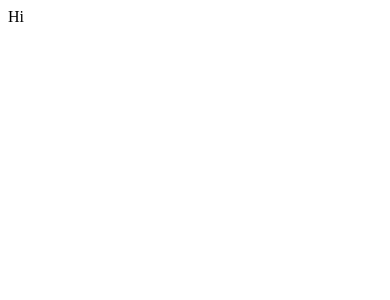
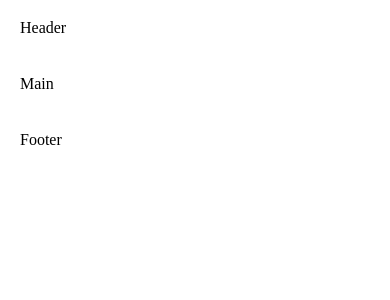
Before and after one commit to yaborodinov/card-validation, a React (Create React App) app: page / in a window 390 px wide. Shown: the top 300 px of the page. Built offline with nearby package versions, Linux system fonts and the light colour scheme.

Commit message:
created main container

```diff
--- a/public/index.html
+++ b/public/index.html
@@ -2,42 +2,11 @@
 <html lang="en">
   <head>
     <meta charset="utf-8" />
-    <link rel="icon" href="%PUBLIC_URL%/favicon.ico" />
     <meta name="viewport" content="width=device-width, initial-scale=1" />
-    <meta name="theme-color" content="#000000" />
-    <meta
-      name="description"
-      content="Web site created using create-react-app"
-    />
-    <link rel="apple-touch-icon" href="%PUBLIC_URL%/logo192.png" />
-    <!--
-      manifest.json provides metadata used when your web app is installed on a
-      user's mobile device or desktop. See https://developers.google.com/web/fundamentals/web-app-manifest/
-    -->
-    <link rel="manifest" href="%PUBLIC_URL%/manifest.json" />
-    <!--
-      Notice the use of %PUBLIC_URL% in the tags above.
-      It will be replaced with the URL of the `public` folder during the build.
-      Only files inside the `public` folder can be referenced from the HTML.
-
-      Unlike "/favicon.ico" or "favicon.ico", "%PUBLIC_URL%/favicon.ico" will
-      work correctly both with client-side routing and a non-root public URL.
-      Learn how to configure a non-root public URL by running `npm run build`.
-    -->
-    <title>React App</title>
+    <title>Cart</title>
   </head>
   <body>
     <noscript>You need to enable JavaScript to run this app.</noscript>
     <div id="root"></div>
-    <!--
-      This HTML file is a template.
-      If you open it directly in the browser, you will see an empty page.
-
-      You can add webfonts, meta tags, or analytics to this file.
-      The build step will place the bundled scripts into the <body> tag.
-
-      To begin the development, run `npm start` or `yarn start`.
-      To create a production bundle, use `npm run build` or `yarn build`.
-    -->
   </body>
 </html>
--- a/src/App.js
+++ b/src/App.js
@@ -1,9 +1,13 @@
-function App() {
+import CartPage from './pages/CartPage'
+import './styles/reset.scss'
+import './styles/app.scss'
+
+const App = () => {
   return (
-    <div className="App">
-      Hi
+    <div className="app">
+      <CartPage />
     </div>
-  );
+  )
 }
 
-export default App;
+export default App
--- /dev/null
+++ b/src/components/Footer.jsx
@@ -0,0 +1,7 @@
+import React from 'react'
+
+const Footer = () => {
+  return <div className="footer">Footer</div>
+}
+
+export default Footer
--- /dev/null
+++ b/src/components/Header.jsx
@@ -0,0 +1,7 @@
+import React from 'react'
+
+const Header = () => {
+  return <div className="header">Header</div>
+}
+
+export default Header
--- /dev/null
+++ b/src/components/Main.jsx
@@ -0,0 +1,7 @@
+import React from 'react'
+
+const Main = () => {
+  return <div className="main">Main</div>
+}
+
+export default Main
--- /dev/null
+++ b/src/pages/CartPage.jsx
@@ -0,0 +1,16 @@
+import React from 'react'
+import Main from '../components/Main'
+import Header from '../components/Header'
+import Footer from '../components/Footer'
+
+const CartPage = () => {
+  return (
+    <div>
+      <Header />
+      <Main />
+      <Footer />
+    </div>
+  )
+}
+
+export default CartPage
--- /dev/null
+++ b/src/styles/app.scss
@@ -0,0 +1,18 @@
+.app {
+  max-width: 1110px;
+  margin: 0 auto;
+  box-sizing: border-box;
+  padding: 0 16px;
+}
+
+.header,
+.main,
+.footer {
+  padding: 20px;
+}
+
+@media (max-width: 767px) {
+  .app {
+    padding: 0;
+  }
+}
--- /dev/null
+++ b/src/styles/reset.scss
@@ -0,0 +1 @@
+@import '~reset-css/reset';
```
Also changed, not shown: package.json (+7 -1 lines), src/index.js (+7 -6 lines), .prettierrc.json (added), 1 other file (tests, documents, lock files or other folders).
